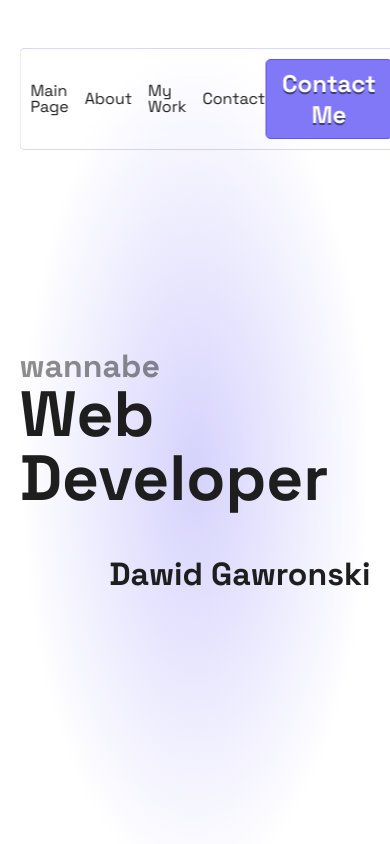
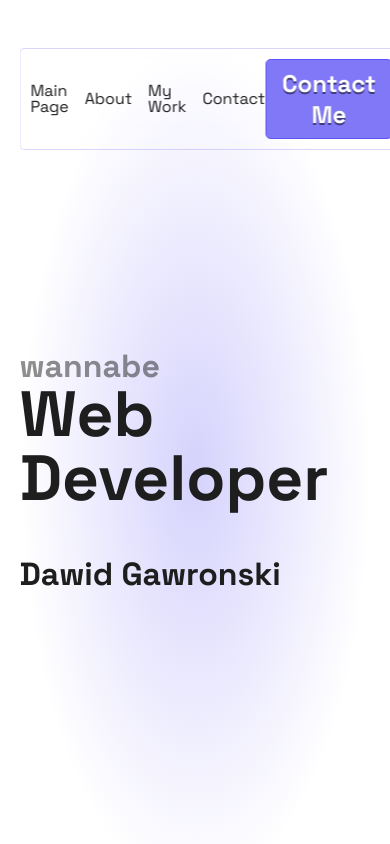
Before and after one commit to DawidGawronskiDev/personal-portfolio, a React (Vite) app: page / in a window 390 px wide. Shown: the top 844 px of the page. Built offline with nearby package versions, Linux system fonts and the light colour scheme.

Commit message:
Add menu-icon.svg

```diff
--- a/src/styles/App.css
+++ b/src/styles/App.css
@@ -241,6 +241,10 @@ button {
 }
 
 @media only screen and (max-width: 720px) {
+  .hero-container span:nth-child(2) {
+    justify-self: left;
+  }
+
   .text-xl {
     font-size: var(--fs400);
   }
```
Also changed, not shown: public/images/menu-icon.svg (added).
